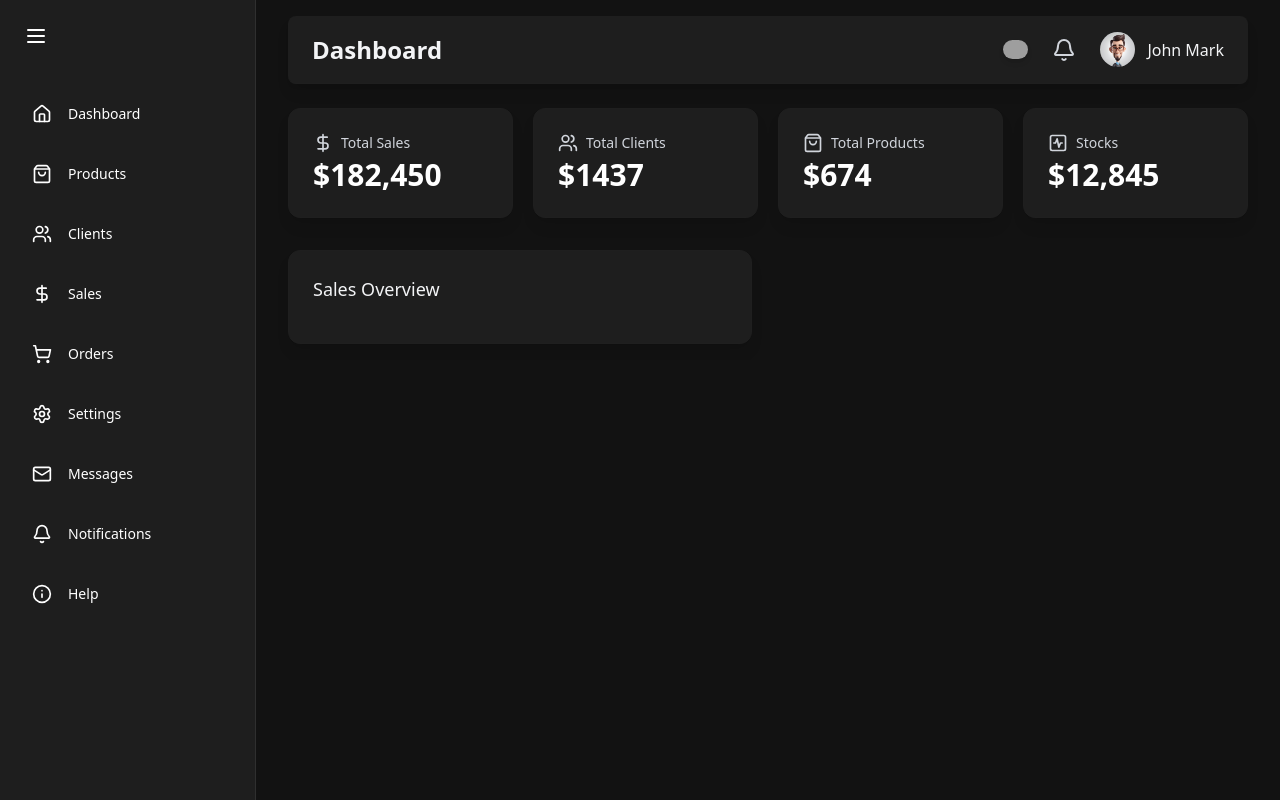
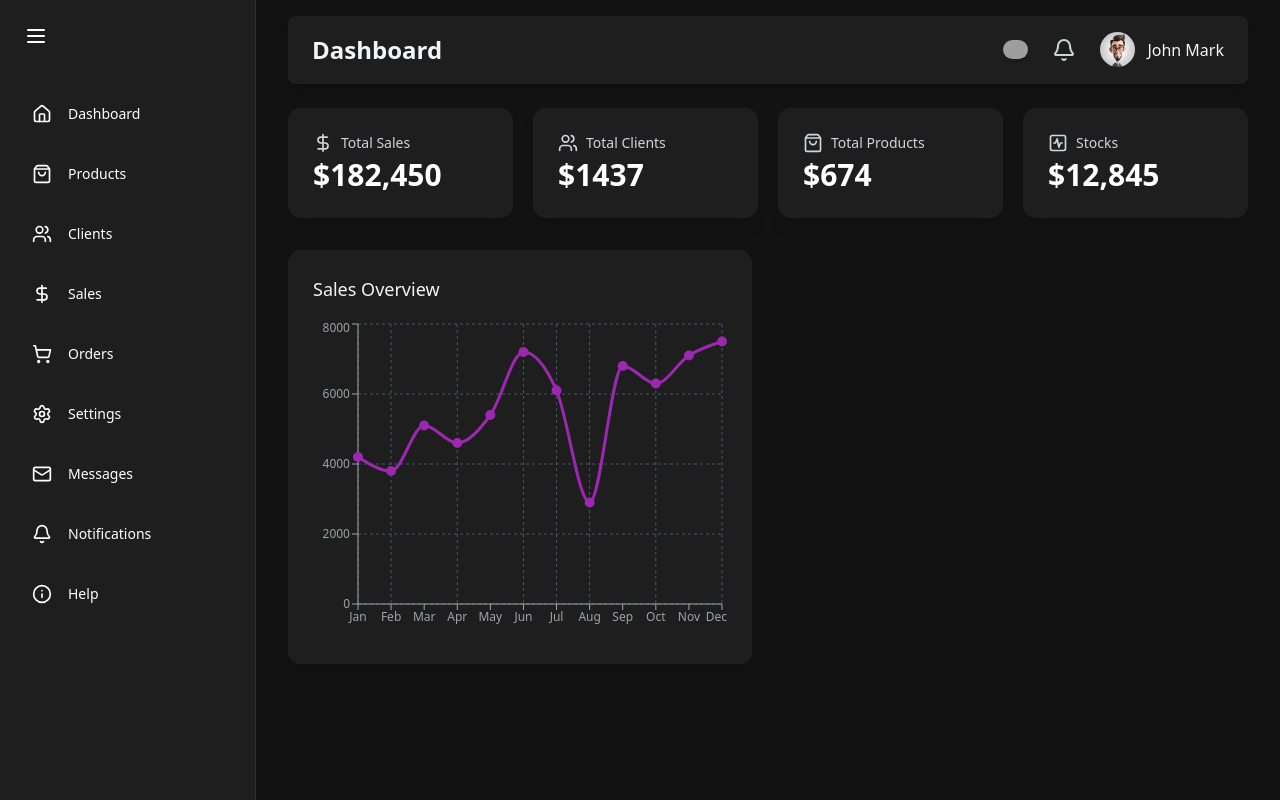
Before and after one commit to Gbolly-code/Admin-dashboard, a Next.js app: page /overview in a window 1280 px wide. Built offline with nearby package versions, Linux system fonts and the light colour scheme; grey boxes are pictures that could not be loaded.

Commit message:
created the lineChart

```diff
--- a/components/SalesOverviewChart.jsx
+++ b/components/SalesOverviewChart.jsx
@@ -1,24 +1,53 @@
 "use client"
 
 import React, { useEffect, useState } from 'react'
+import { CartesianGrid, Line, ResponsiveContainer, Tooltip, XAxis, YAxis, LineChart } from 'recharts'
+import { motion } from 'framer-motion'
 
 const SalesOverviewChart = () => {
 
     const [salesData, setSalesData] = useState([])
 
     useEffect(() => {
-       fetch("data/data.json")
+       fetch("/data/data.json")
        .then((res) => res.json())
        .then((data) => setSalesData(data.sales))
     }, [])
   return (
-    <div className='bg-[#1e1e1e] backdrop-blur-md shadow-lg rounded-xl p-4 md:p-6 border border-[#1f1f1f]
-    mx-2 md:mx-0'>
+    <motion.div className='bg-[#1e1e1e] backdrop-blur-md shadow-lg rounded-xl p-4 md:p-6 border border-[#1f1f1f]
+    mx-2 md:mx-0'
+    initial={{ opacity: 0, y: 20 }}
+    animate={{ opacity: 1, y: 0 }}
+    transition={{ duration: 0.5, delay: 0.2 }}>
         <h2 className='text-base md:text-lg font-medium mb-4 text-gray-100 text-center md:text-left'>
             Sales Overview
         </h2>
 
-    </div>
+        <div className='h-64 md:h-80'>
+            <ResponsiveContainer width="100%" height="100%">
+                <LineChart data={salesData}>
+                    <CartesianGrid strokeDasharray="3 3" stroke='#4b5563' />
+                    <XAxis dataKey="name"
+                    stroke='#9ca3af'
+                    tick={{ fontSize: 12 }}
+                    interval="preserveStartEnd" />
+                    <YAxis stroke='#9ca3af'
+                    tick={{ fontSize: 12 }}
+                    width={40} />
+                    <Tooltip contentStyle={{
+                        backgroundColor: "rgba(31, 41, 55, 0.8)",
+                        borderColor: "#4b5563",
+                        fontSize: "12px"
+                    }} itemStyle={{ color: "#e5e7eb" }}/>
+
+                    <Line type="monotone" dataKey="sales" stroke='#9c27b0'
+                    strokeWidth={3} dot={{fill: "#9c27b0", strokeWidth: 2, r: 4 }}
+                    activeDot={{r: 6, strokeWidth: 2}} />
+                </LineChart>
+            </ResponsiveContainer>
+        </div>
+
+    </motion.div>
   )
 }
 
```
